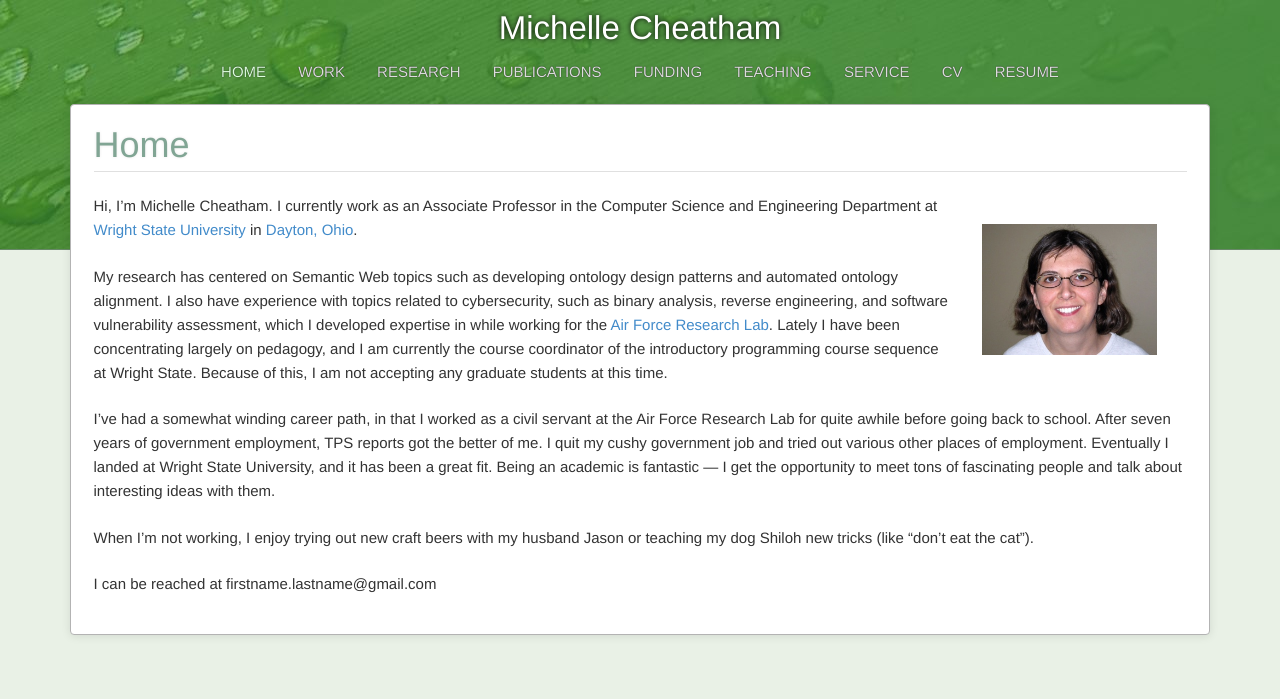
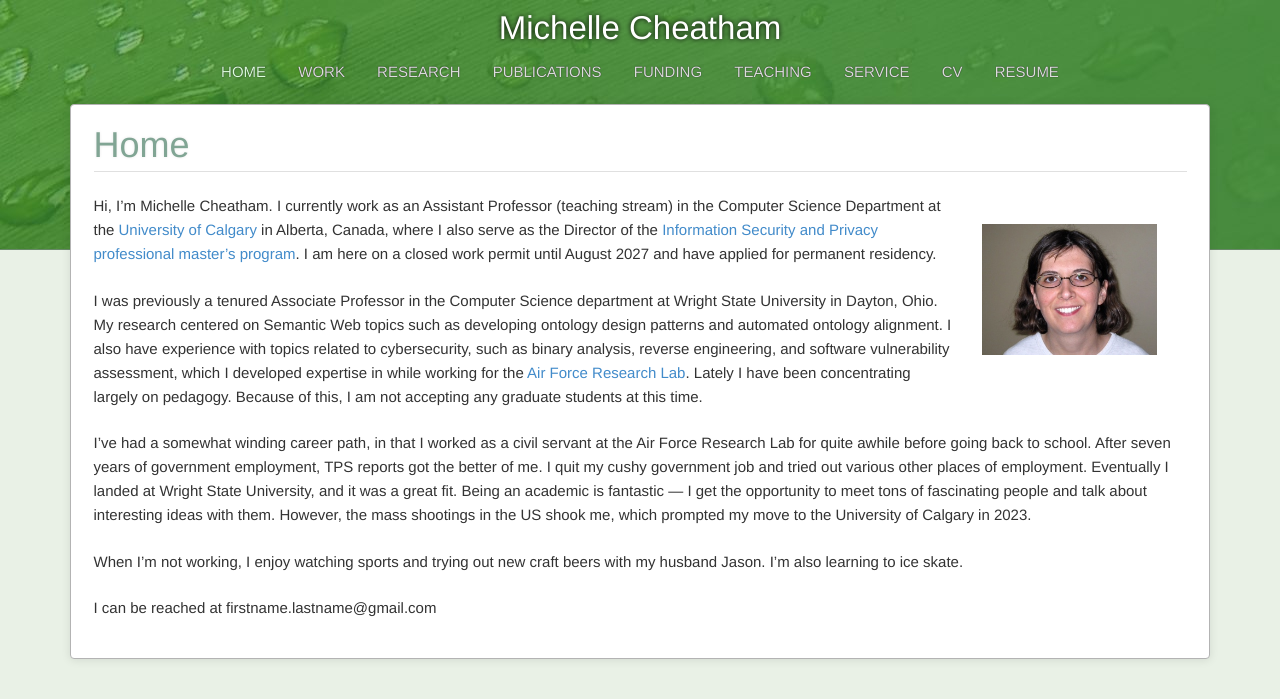
Before and after one commit to mcheatham/mcheatham.github.io, a Jekyll site: the page built from index.md, in a window 1280 px wide. Shown: the top 699 px of the page. Built offline with Jekyll 4.4.1, drawn with Linux system fonts in a browser that asks for light colours.

Commit message:
Finally updated to reflect move to Canada.

```diff
--- a/index.md
+++ b/index.md
@@ -8,21 +8,19 @@ schema: Person
 <img itemprop="image" src="{{ site.baseurl }}/images/me.JPG"
 	class="img-responsive" style="width:175px;margin:2em;float:right">
 
-Hi, I'm <span itemprop="name"><span itemprop="givenName">Michelle</span> <span itemprop="familyName">Cheatham</span></span>. I currently work as an <span itemprop="jobTitle">Associate Professor</span> in the Computer Science and Engineering Department at <span itemprop="worksFor" itemscope itemtype="http://schema.org/Organization"><a itemprop="url" href="http://www.wright.edu"><span itemprop="name">Wright State University</span></a></span> in <span itemprop="workLocation" itemscope itemtype="http://schema.org/Place"><a itemprop="url" href="http://en.wikipedia.org/wiki/Dayton,_Ohio"><span itemprop="name">Dayton, Ohio</span></a></span>.
+Hi, I'm <span itemprop="name"><span itemprop="givenName">Michelle</span> <span itemprop="familyName">Cheatham</span></span>. I currently work as an <span itemprop="jobTitle">Assistant Professor</span> (teaching stream) in the Computer Science Department at the <span itemprop="worksFor" itemscope itemtype="http://schema.org/Organization"><a itemprop="url" href="http://www.ucalgary.ca"><span itemprop="name">University of Calgary</span></a></span> in Alberta, Canada, where I also serve as the Director of the <a itemprop="url" href="https://grad.ucalgary.ca/future-students/explore-programs/information-security-and-privacy-misp-course">Information Security and Privacy professional master's program</a>. I am here on a closed work permit until August 2027 and have applied for permanent residency.
 
-My research has centered on Semantic Web topics such as developing ontology design patterns and automated ontology alignment. I also have experience with topics related to cybersecurity, such as binary analysis, reverse engineering, and software vulnerability assessment, which I developed expertise in while working for the <a href="http://www.wpafb.af.mil/afrl/">Air Force Research Lab</a>. Lately I have been concentrating largely on pedagogy, and I am currently the course coordinator of the introductory programming course sequence at Wright State. Because of this, I am not accepting any graduate students at this time.
+I was previously a tenured Associate Professor in the Computer Science department at Wright State University in Dayton, Ohio. My research centered on Semantic Web topics such as developing ontology design patterns and automated ontology alignment. I also have experience with topics related to cybersecurity, such as binary analysis, reverse engineering, and software vulnerability assessment, which I developed expertise in while working for the <a href="http://www.wpafb.af.mil/afrl/">Air Force Research Lab</a>. Lately I have been concentrating largely on pedagogy. Because of this, I am not accepting any graduate students at this time.
 
 I've had a somewhat winding career path, in that I worked as a civil servant
 at the Air Force Research Lab for quite awhile before going back to school. After seven
-years of government employment, TPS
-reports got the better of me. I quit my cushy government job and tried out
-various other places of employment. Eventually I landed at Wright State
-University, and it has been a great fit. Being an academic is fantastic &mdash;
+years of government employment, TPS reports got the better of me. I quit my cushy government job and tried out various other places of employment. Eventually I landed at Wright State
+University, and it was a great fit. Being an academic is fantastic &mdash;
 I get the opportunity to meet tons of fascinating people and talk about
-interesting ideas with them.
+interesting ideas with them. However, the mass shootings in the US shook me,
+which prompted my move to the University of Calgary in 2023.
 
-When I'm not working, I enjoy trying out new craft
-beers with my husband <span itemprop="spouse" itemscope itemtype="http://schema.org/Person"><span itemprop="name"><span itemprop="givenName">Jason</span></span></span> or teaching my dog Shiloh new tricks (like "don't
-eat the cat").
+When I'm not working, I enjoy watching sports and trying out new craft
+beers with my husband <span itemprop="spouse" itemscope itemtype="http://schema.org/Person"><span itemprop="name"><span itemprop="givenName">Jason</span></span></span>. I'm also learning to ice skate.
 
 I can be reached at <span itemprop="email">firstname.lastname@gmail.com</span>
```
